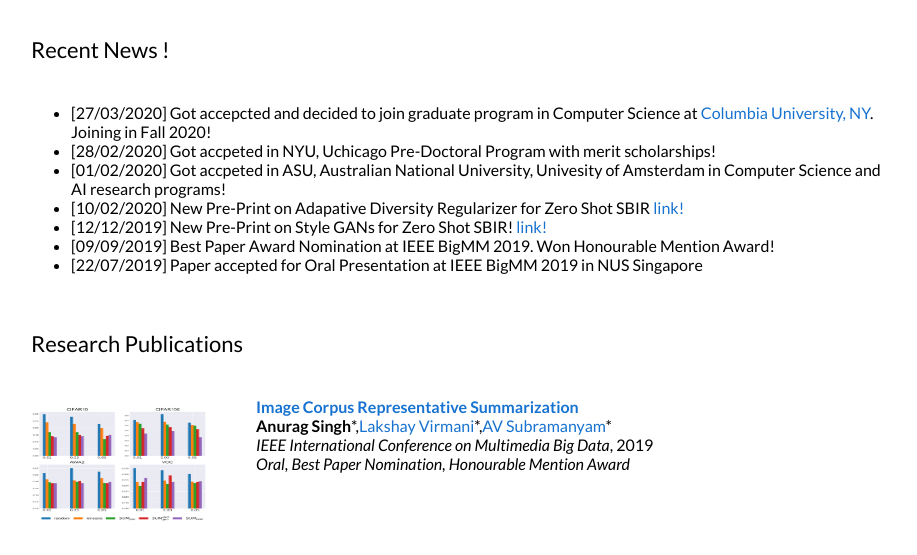
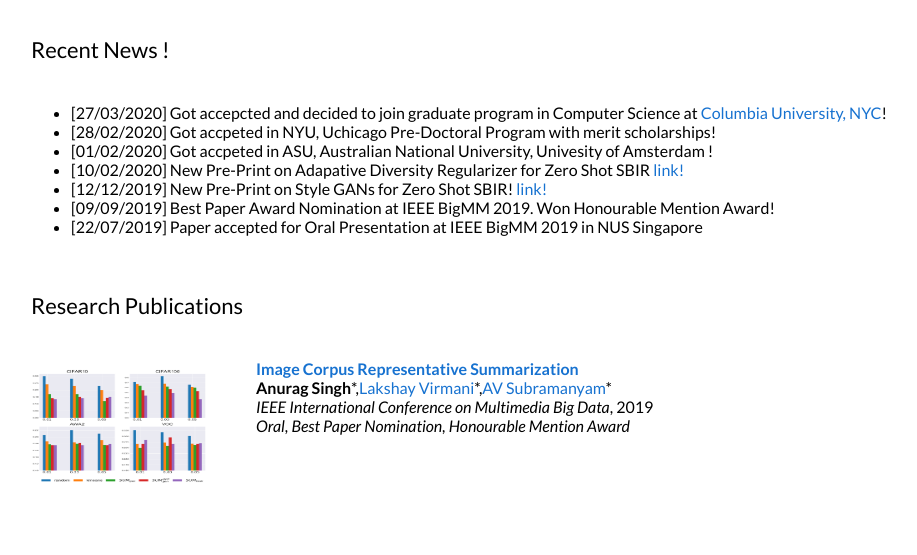
Before and after one commit to Anurag14/anurag14.github.io, a Jekyll site: the page built from index.html, in a window 1280 px wide, cut to the strip 312-867 px from the top of the page. Shown: the whole strip, without its empty margins (179-1096 px from the left). Built offline with Jekyll 4.4.1, drawn with Linux system fonts in a browser that asks for light colours.

Commit message:
Update mainpage.html

```diff
--- a/_layouts/mainpage.html
+++ b/_layouts/mainpage.html
@@ -110,9 +110,9 @@
    <td width="100%" valign="middle">
      <p>
     <ul>
-      <li>[27/03/2020] Got accepcted and decided to join graduate program in Computer Science at <a href="https://www.columbia.edu/">Columbia University, NY</a>. Joining in Fall 2020!</li>
+      <li>[27/03/2020] Got accepcted and decided to join graduate program in Computer Science at <a href="https://www.columbia.edu/">Columbia University, NYC</a>!</li>
       <li>[28/02/2020] Got accpeted in NYU, Uchicago Pre-Doctoral Program with merit scholarships!</li>
-      <li>[01/02/2020] Got accpeted in ASU, Australian National University, Univesity of Amsterdam in Computer Science and AI research programs!</li>
+      <li>[01/02/2020] Got accpeted in ASU, Australian National University, Univesity of Amsterdam !</li>
       <li>[10/02/2020] New Pre-Print on Adapative Diversity Regularizer for Zero Shot SBIR <a href="https://openreview.net/forum?id=T58wNinTAZ">link!</a></li>
       <li>[12/12/2019] New Pre-Print on Style GANs for Zero Shot SBIR! <a href="images/StyleGuide_main.pdf">link!</a></li>
       <li>[09/09/2019] Best Paper Award Nomination at IEEE BigMM 2019. Won Honourable Mention Award!</li>
```
